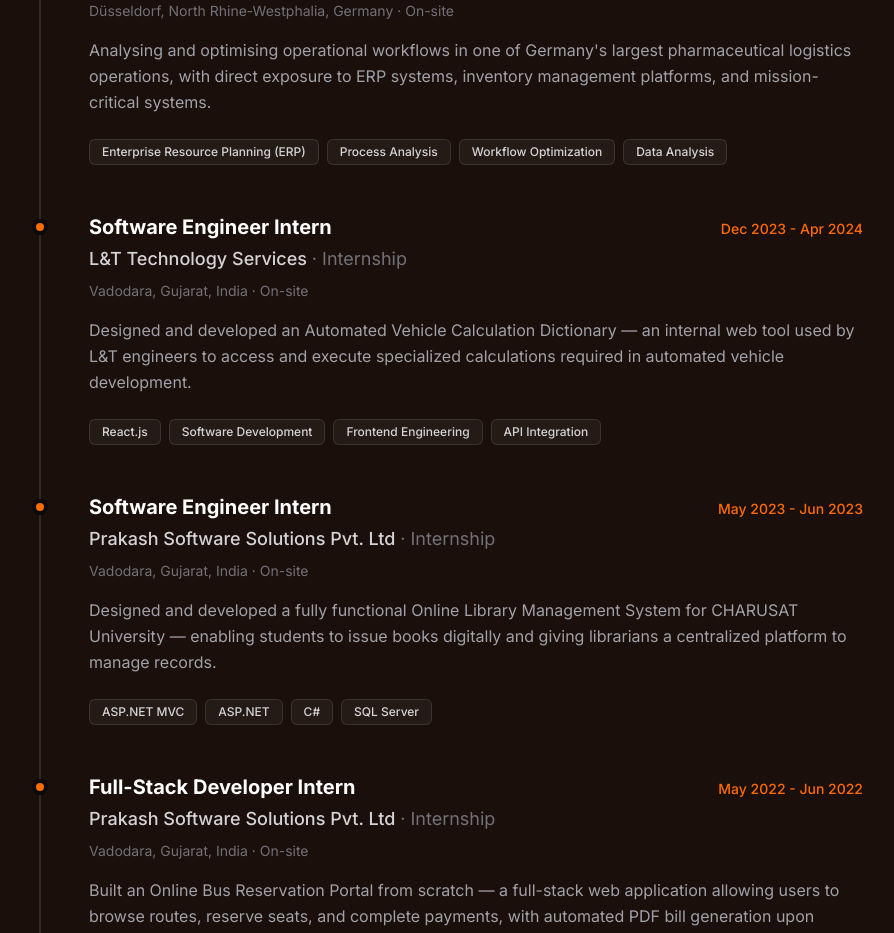
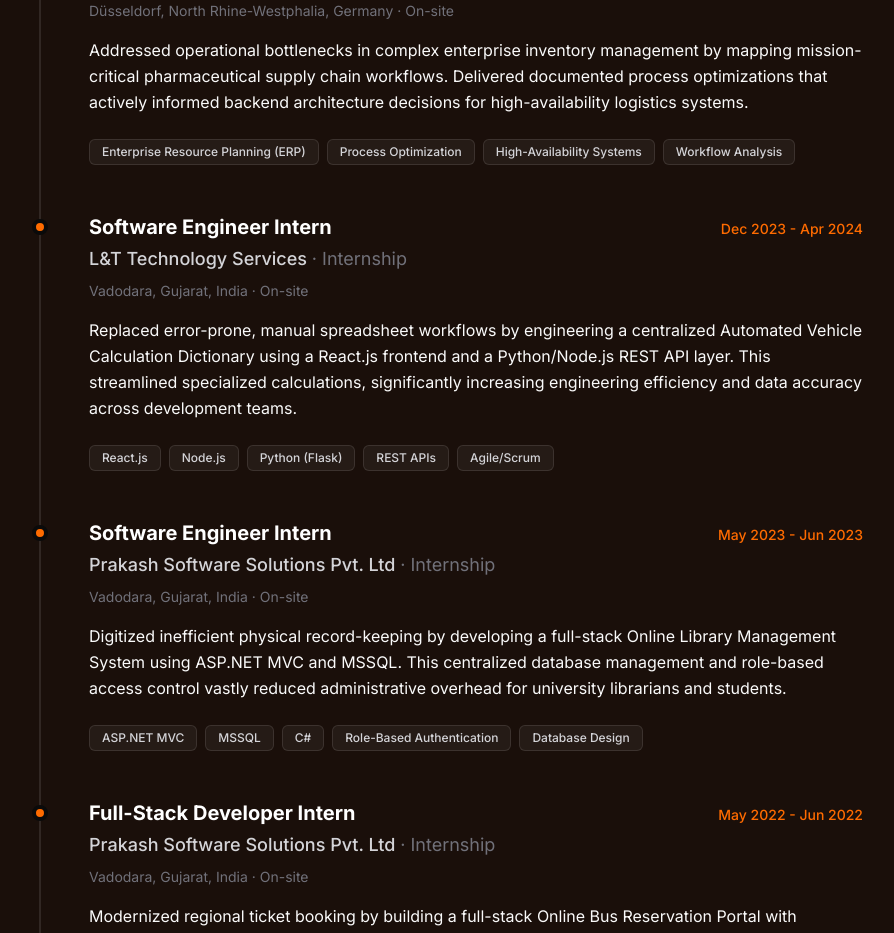
Before and after one commit to Yug-Dave020/Yug-Dave_Portfolio, a Next.js app: page / in a window 1280 px wide. Shown: the part 5320-6253 px from the top of the page, without its empty margins (201-1095 px from the left). Built offline with nearby package versions, Linux system fonts and the light colour scheme.

Commit message:
feat: update CV and align portfolio semantics

```diff
--- a/src/components/Experience.tsx
+++ b/src/components/Experience.tsx
@@ -11,8 +11,8 @@
     duration: "Jun 2025 - Present",
     location: "Düsseldorf, North Rhine-Westphalia, Germany · On-site",
     description:
-      "Analysing and optimising operational workflows in one of Germany's largest pharmaceutical logistics operations, with direct exposure to ERP systems, inventory management platforms, and mission-critical systems.",
-    skills: ["Enterprise Resource Planning (ERP)", "Process Analysis", "Workflow Optimization", "Data Analysis"],
+      "Addressed operational bottlenecks in complex enterprise inventory management by mapping mission-critical pharmaceutical supply chain workflows. Delivered documented process optimizations that actively informed backend architecture decisions for high-availability logistics systems.",
+    skills: ["Enterprise Resource Planning (ERP)", "Process Optimization", "High-Availability Systems", "Workflow Analysis"],
   },
   {
     title: "Software Engineer Intern",
@@ -21,8 +21,8 @@
     duration: "Dec 2023 - Apr 2024",
     location: "Vadodara, Gujarat, India · On-site",
     description:
-      "Designed and developed an Automated Vehicle Calculation Dictionary — an internal web tool used by L&T engineers to access and execute specialized calculations required in automated vehicle development.",
-    skills: ["React.js", "Software Development", "Frontend Engineering", "API Integration"],
+      "Replaced error-prone, manual spreadsheet workflows by engineering a centralized Automated Vehicle Calculation Dictionary using a React.js frontend and a Python/Node.js REST API layer. This streamlined specialized calculations, significantly increasing engineering efficiency and data accuracy across development teams.",
+    skills: ["React.js", "Node.js", "Python (Flask)", "REST APIs", "Agile/Scrum"],
   },
   {
     title: "Software Engineer Intern",
@@ -31,8 +31,8 @@
     duration: "May 2023 - Jun 2023",
     location: "Vadodara, Gujarat, India · On-site",
     description:
-      "Designed and developed a fully functional Online Library Management System for CHARUSAT University — enabling students to issue books digitally and giving librarians a centralized platform to manage records.",
-    skills: ["ASP.NET MVC", "ASP.NET", "C#", "SQL Server"],
+      "Digitized inefficient physical record-keeping by developing a full-stack Online Library Management System using ASP.NET MVC and MSSQL. This centralized database management and role-based access control vastly reduced administrative overhead for university librarians and students.",
+    skills: ["ASP.NET MVC", "MSSQL", "C#", "Role-Based Authentication", "Database Design"],
   },
   {
     title: "Full-Stack Developer Intern",
@@ -41,8 +41,8 @@
     duration: "May 2022 - Jun 2022",
     location: "Vadodara, Gujarat, India · On-site",
     description:
-      "Built an Online Bus Reservation Portal from scratch — a full-stack web application allowing users to browse routes, reserve seats, and complete payments, with automated PDF bill generation upon booking.",
-    skills: ["Project Management", "ASP.NET MVC", "C#", "Web Development"],
+      "Modernized regional ticket booking by building a full-stack Online Bus Reservation Portal with dynamic JavaScript/AJAX seat selection. Enabled secure digital seat reservations and engineered backend PDF rendering for seamless automated receipt generation.",
+    skills: ["JavaScript", "AJAX", "Full-Stack Web Development", "HTML/CSS", "PDF Generation"],
   },
 ];
 
@@ -80,9 +80,9 @@
 
               <div className="text-sm text-zinc-500 mb-4">{exp.location}</div>
 
-              <p className="text-zinc-400 leading-relaxed mb-6">
+              <div className="leading-relaxed mb-6">
                 {exp.description}
-              </p>
+              </div>
 
               <div className="flex flex-wrap gap-2">
                 {exp.skills.map((skill, sIndex) => (
```
Also changed, not shown: 2 other files (tests, documents, lock files or other folders).
